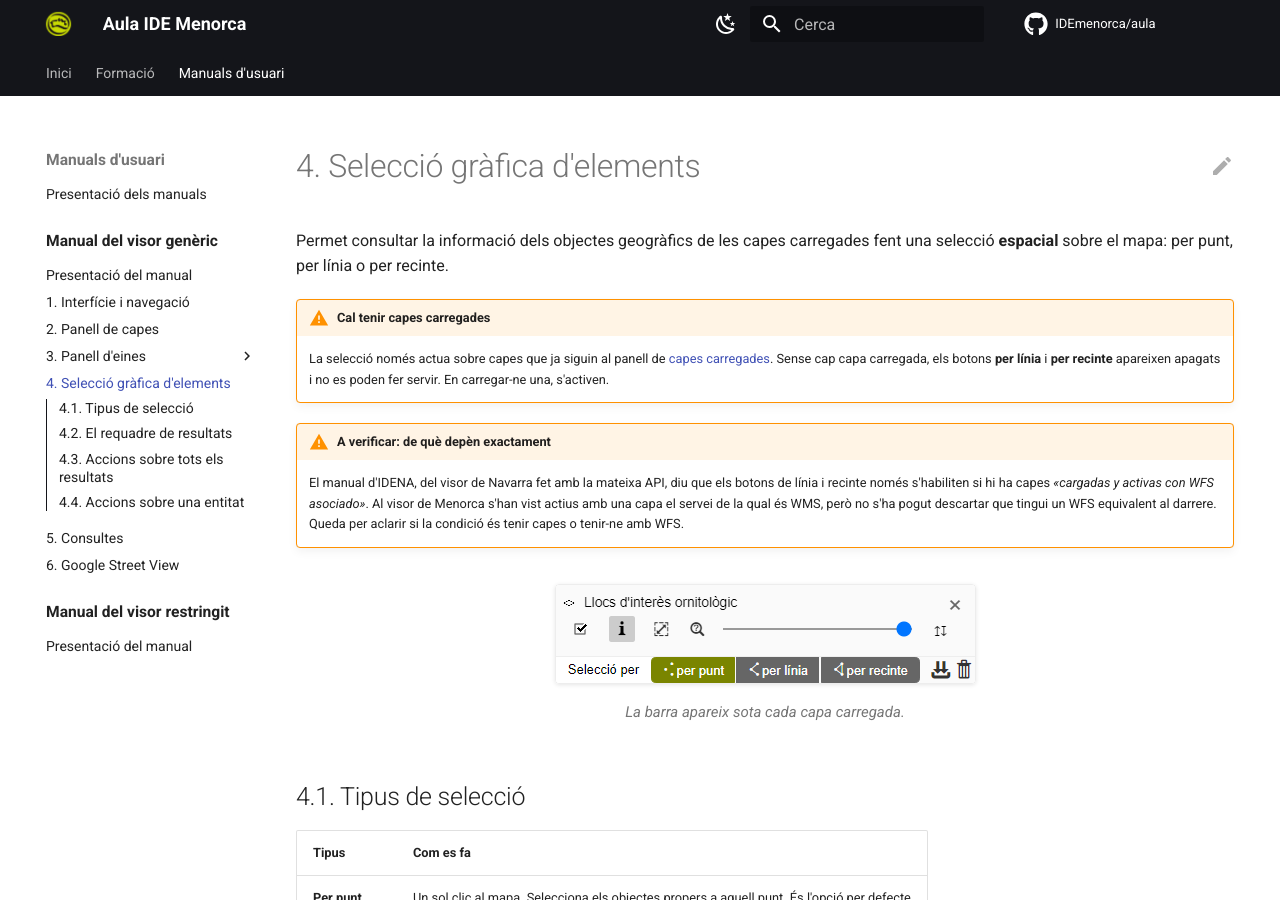
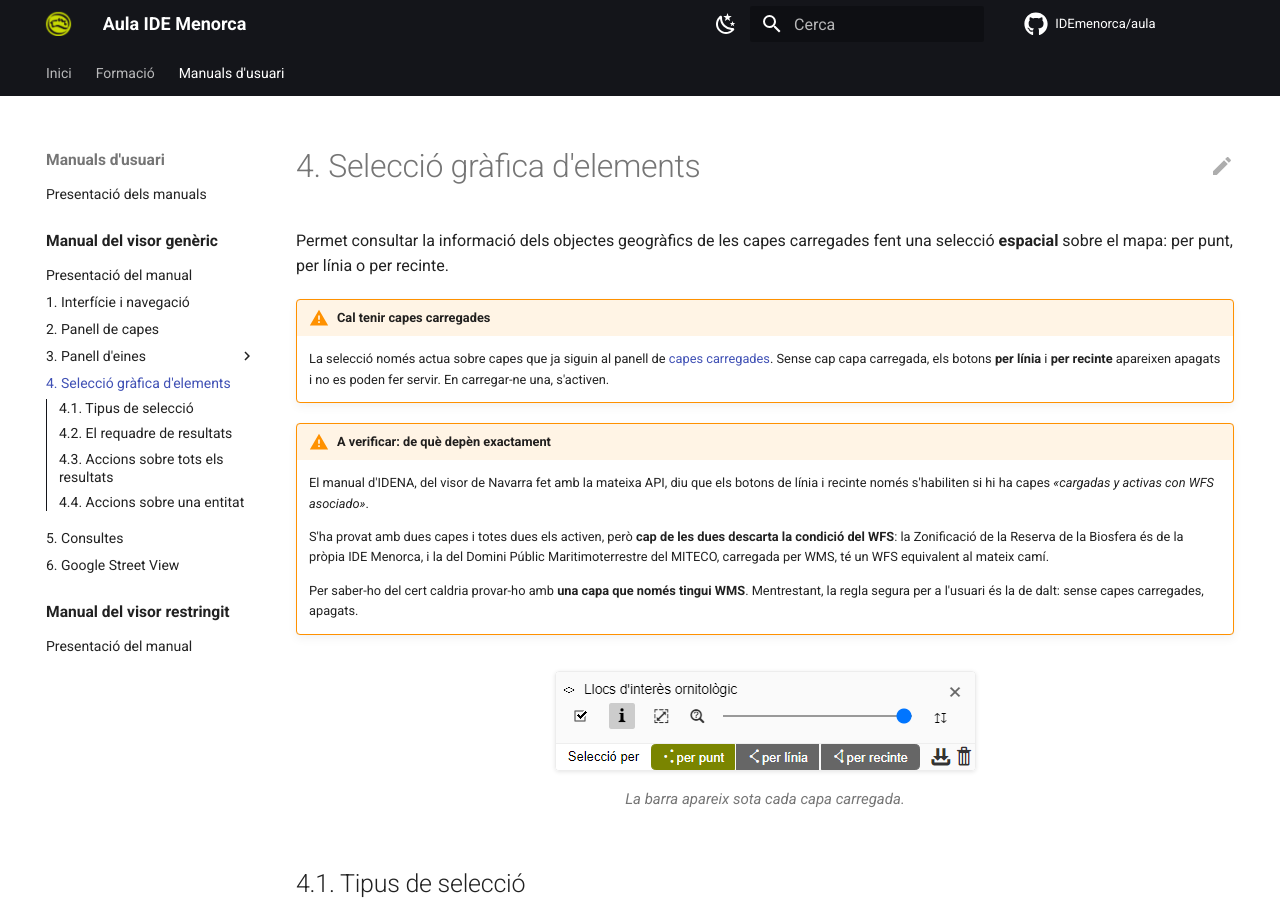
Before and after one commit to IDEmenorca/aula, an MkDocs documentation site: the page built from docs/manuals/visor-generic/04-seleccio-grafica.md, in a window 1280 px wide and 900 px high. Built offline with MkDocs 1.6.1 and Material for MkDocs 9.7.7, drawn with Linux system fonts in a browser that asks for light colours; comment, search, counter and statistics services are not loaded.

Commit message:
Recull les incidències del visor i precisa la condició del WFS
INCIDENCIES-VISOR.md aplega el que va sortint del visor mentre es redacta el
curs, per no perdre-ho: ara mateix la cadena "Selection by" sense traduir a la
interfície en castellà, i les dues funcions de copiar al porta-retalls que
IDENA té i aquí no.

Sobre la condició dels botons de línia i recinte: el servei del MITECO que es
va provar té WFS al mateix camí, o sigui que la prova no contradiu el que diu
IDENA. Per resoldre-ho caldria una capa que només tingui WMS. El manual ho
deixa dit amb aquesta precisió, i manté com a regla seva la que sí que està
comprovada: sense capes carregades, botons apagats.

Co-Authored-By: Claude Opus 5 <noreply@anthropic.com>

```diff
--- a/docs/manuals/visor-generic/04-seleccio-grafica.md
+++ b/docs/manuals/visor-generic/04-seleccio-grafica.md
@@ -12,10 +12,16 @@ selecció **espacial** sobre el mapa: per punt, per línia o per recinte.
 !!! warning "A verificar: de què depèn exactament"
     El manual d'IDENA, del visor de Navarra fet amb la mateixa API, diu que els
     botons de línia i recinte només s'habiliten si hi ha capes *«cargadas y
-    activas con WFS asociado»*. Al visor de Menorca s'han vist actius amb una
-    capa el servei de la qual és WMS, però no s'ha pogut descartar que tingui un
-    WFS equivalent al darrere. Queda per aclarir si la condició és tenir capes o
-    tenir-ne amb WFS.
+    activas con WFS asociado»*.
+
+    S'ha provat amb dues capes i totes dues els activen, però **cap de les dues
+    descarta la condició del WFS**: la Zonificació de la Reserva de la Biosfera
+    és de la pròpia IDE Menorca, i la del Domini Públic Maritimoterrestre del
+    MITECO, carregada per WMS, té un WFS equivalent al mateix camí.
+
+    Per saber-ho del cert caldria provar-ho amb **una capa que només tingui
+    WMS**. Mentrestant, la regla segura per a l'usuari és la de dalt: sense
+    capes carregades, apagats.
 
 <figure markdown>
   ![Barra de selecció amb els botons per punt, per línia i per recinte sota una capa carregada](img/60-barra-seleccio.png){ .captura }
```
Also changed, not shown: INCIDENCIES-VISOR.md (added, +41 -0 lines).
